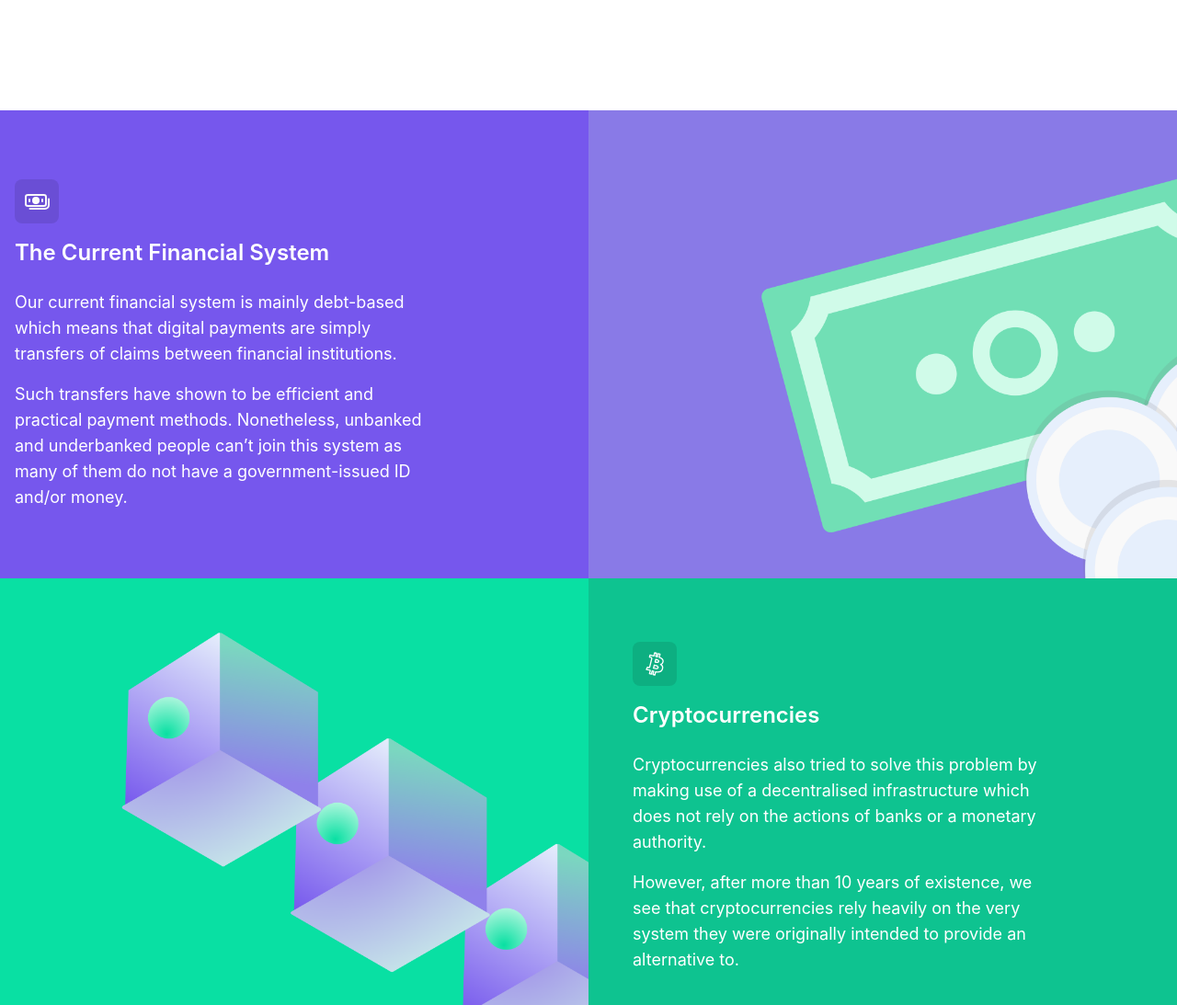
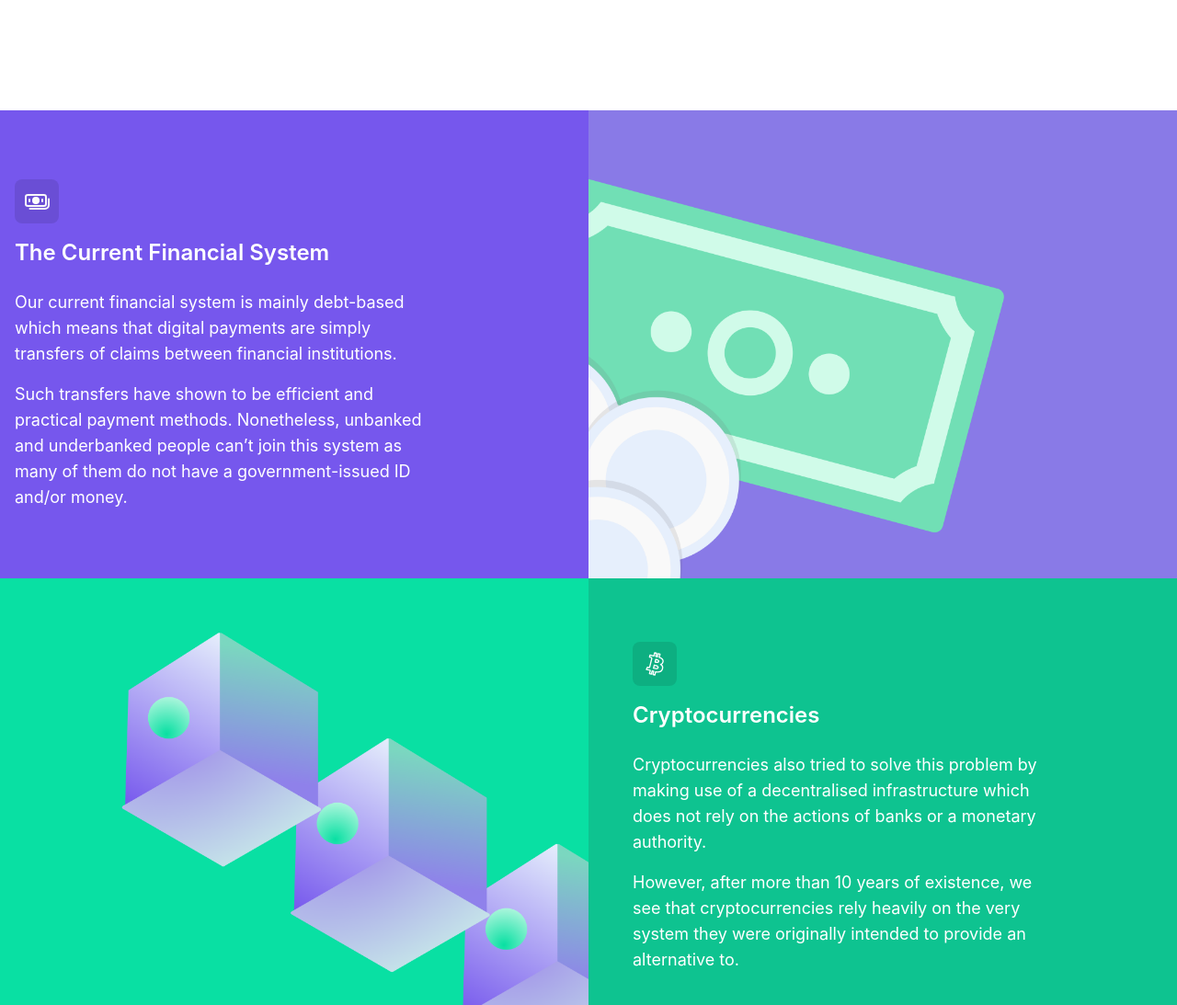
Before and after one commit to trustlines-protocol/www.trustlines.network, a Gatsby site: page /about in a window 1280 px wide. Shown: the part 760-1853 px from the top of the page at 92% size. Built offline with nearby package versions, Linux system fonts and the light colour scheme; Gatsby itself is replaced by a stand-in of ours; a web font is replaced by a local one.

Commit message:
Mirror images of about boxes

```diff
--- a/src/components/about/boxes.js
+++ b/src/components/about/boxes.js
@@ -111,13 +111,14 @@ function Box({
       </div>
       <div className={`flex-1 bg-${imageBgColor}`}>
         <div
-          className={`flex flex-col items-end justify-end container-half h-full ${
-            reverse ? "ml-auto" : "mr-auto"
+          className={`flex flex-col justify-end container-half h-full ${
+            reverse ? "items-end ml-auto" : "items-start mr-auto"
           }`}
         >
           <GatsbyImage
             image={getImage(image)}
             key={"about-box-image-" + title}
+            className={reverse ? "" : "transform -scale-x-100"}
           />
         </div>
       </div>
--- a/tailwind.config.js
+++ b/tailwind.config.js
@@ -52,6 +52,9 @@ module.exports = {
       strokeWidth: {
         "4/3": "1.33",
       },
+      scale: {
+        "-100": "-1",
+      },
     },
   },
   variants: {
```
